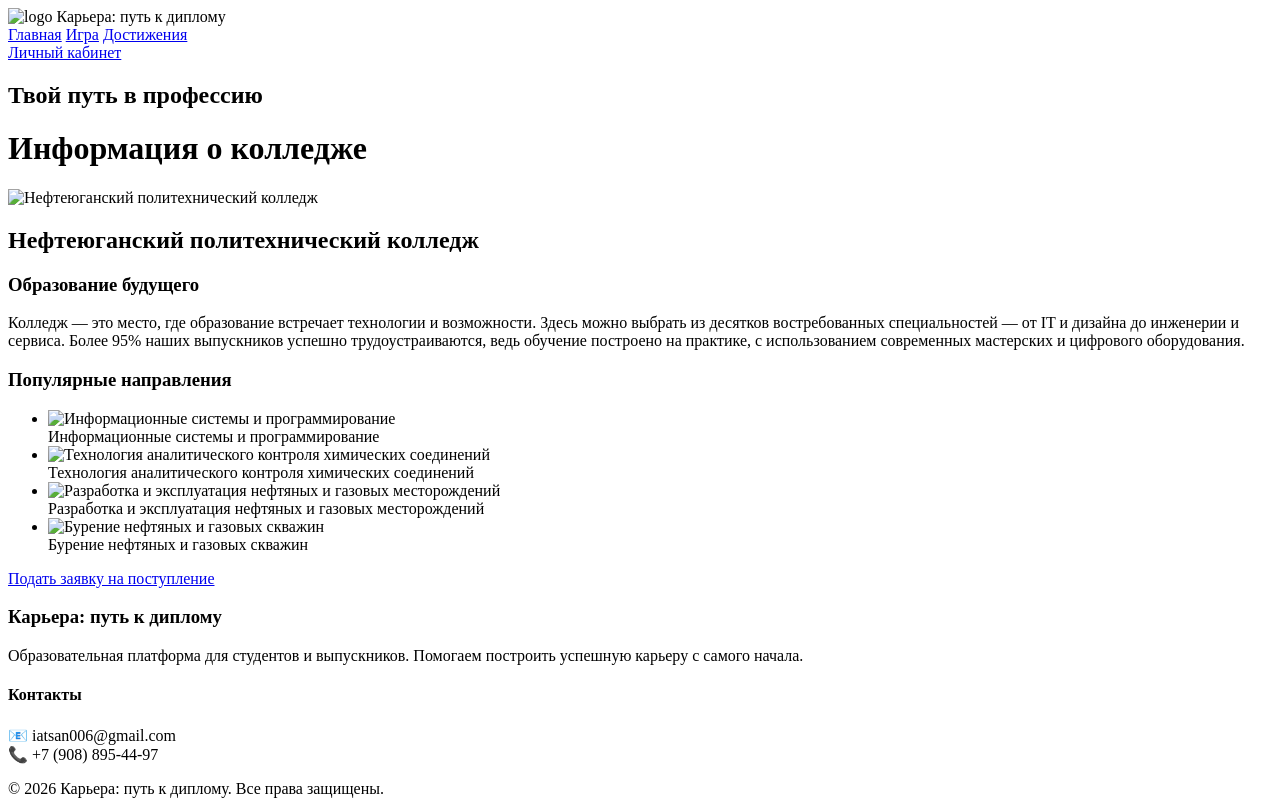
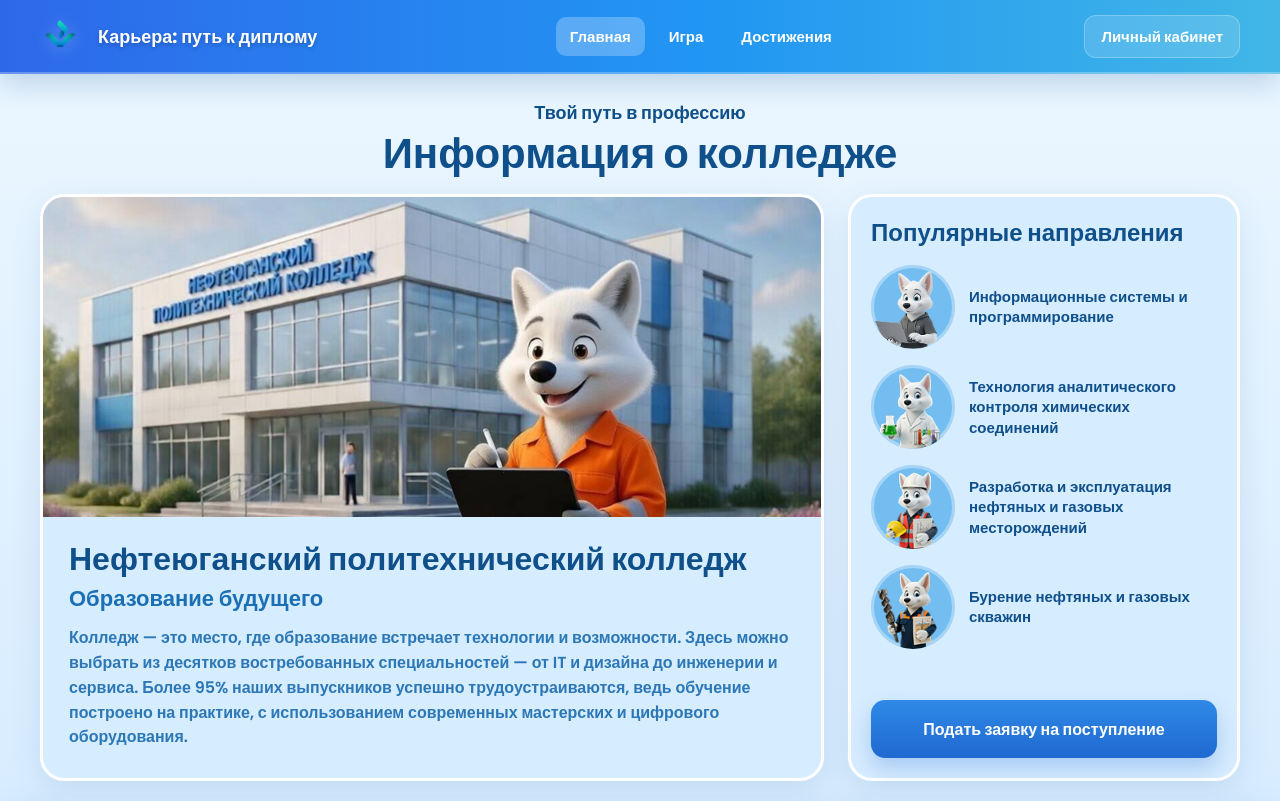
Before and after one commit to IaDobri/NPK, a plain HTML site: page main.html in a window 1280 px wide. Shown: the top 801 px of the page. Drawn offline with Linux system fonts and the light colour scheme; the site is published under a folder, as on GitHub Pages, so addresses that start at the root find nothing.

Commit message:
Update main.html

```diff
--- a/main.html
+++ b/main.html
@@ -4,14 +4,14 @@
   <meta charset="UTF-8" />
   <meta name="viewport" content="width=device-width, initial-scale=1.0" />
   <title>Карьера: путь к диплому</title>
-  <link rel="stylesheet" href="/style/main.css" />
+  <link rel="stylesheet" href="style/main.css" />
 </head>
 <body>
 
   <header class="header">
     <div class="header-container">
       <div class="logo-section">
-        <img src="/img/npk_logo.png" alt="logo" class="header-logo" />
+        <img src="img/npk_logo.png" alt="logo" class="header-logo" />
         <span class="header-title">Карьера: путь к диплому</span>
       </div>
 
@@ -35,7 +35,7 @@
 
     <section class="college-section">
       <div class="college-card college-card-main">
-        <img src="/img/КОЛЛЕДЖ.png" alt="Нефтеюганский политехнический колледж" class="college-image" />
+        <img src="img/КОЛЛЕДЖ.png" alt="Нефтеюганский политехнический колледж" class="college-image" />
         <div class="college-content">
           <h2 class="college-title">Нефтеюганский политехнический колледж</h2>
           <h3 class="college-subtitle">Образование будущего</h3>
@@ -55,28 +55,28 @@
         <ul class="directions-list">
           <li class="direction-item">
             <div class="direction-icon-wrap">
-              <img src="/img/прогерИкон.png" alt="Информационные системы и программирование" class="direction-icon" />
+              <img src="img/прогерИкон.png" alt="Информационные системы и программирование" class="direction-icon" />
             </div>
             <span class="direction-text">Информационные системы и программирование</span>
           </li>
 
           <li class="direction-item">
             <div class="direction-icon-wrap">
-              <img src="/img/химикИкон.png" alt="Технология аналитического контроля химических соединений" class="direction-icon" />
+              <img src="img/химикИкон.png" alt="Технология аналитического контроля химических соединений" class="direction-icon" />
             </div>
             <span class="direction-text">Технология аналитического контроля химических соединений</span>
           </li>
 
           <li class="direction-item">
             <div class="direction-icon-wrap">
-              <img src="/img/нефтьИкон.png" alt="Разработка и эксплуатация нефтяных и газовых месторождений" class="direction-icon" />
+              <img src="img/нефтьИкон.png" alt="Разработка и эксплуатация нефтяных и газовых месторождений" class="direction-icon" />
             </div>
             <span class="direction-text">Разработка и эксплуатация нефтяных и газовых месторождений</span>
           </li>
 
           <li class="direction-item">
             <div class="direction-icon-wrap">
-              <img src="/img/бурениеИкон.png" alt="Бурение нефтяных и газовых скважин" class="direction-icon" />
+              <img src="img/бурениеИкон.png" alt="Бурение нефтяных и газовых скважин" class="direction-icon" />
             </div>
             <span class="direction-text">Бурение нефтяных и газовых скважин</span>
           </li>
```
